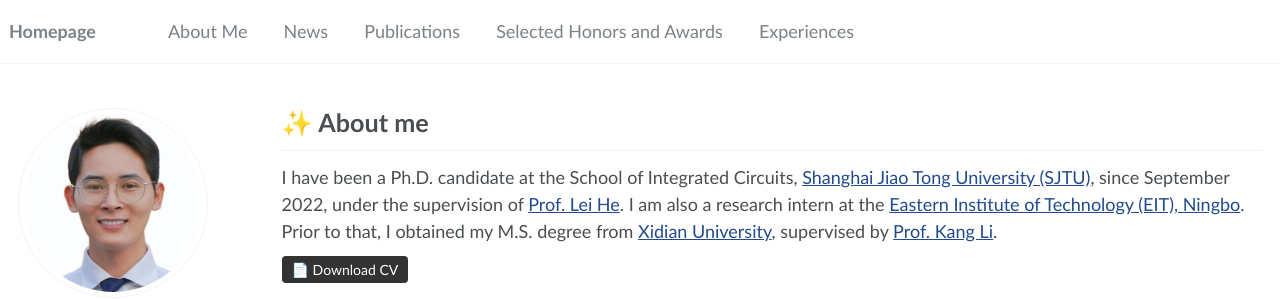
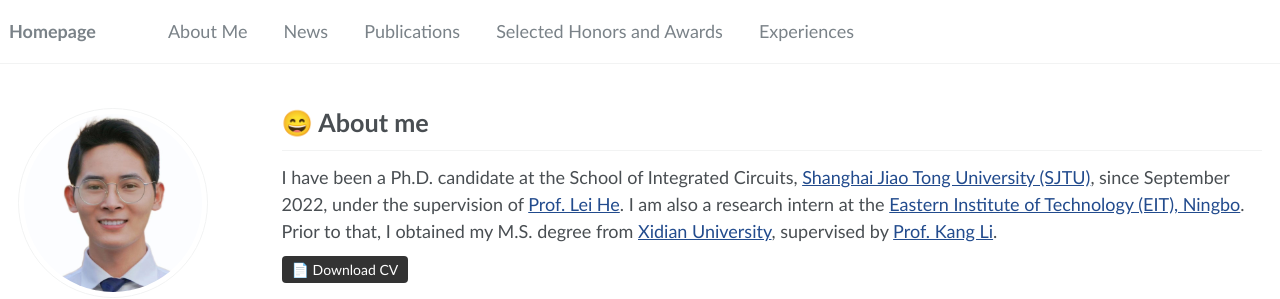
Before and after one commit to ShaoqiangLu/ShaoqangLu.github.io, a Jekyll site: the page built from _pages/about.md, in a window 1280 px wide and 900 px high. Shown: the top 299 px of the window. Built offline with Jekyll 4.4.1, drawn with Linux system fonts in a browser that asks for light colours; some web fonts are replaced.

```diff
--- a/_pages/about.md
+++ b/_pages/about.md
@@ -17,7 +17,7 @@ redirect_from:
 
 <span class='anchor' id='about-me'></span>
 
-# ✨ About me
+# 😄 About me
 
 I have been a Ph.D. candidate at the School of Integrated Circuits, [Shanghai Jiao Tong University (SJTU)](https://www.sjtu.edu.cn/), since September 2022, under the supervision of [Prof. Lei He](https://scholar.google.com/citations?user=n_N-PJkAAAAJ&hl=en). I am also a research intern at the [Eastern Institute of Technology (EIT), Ningbo](https://www.eitech.edu.cn/). Prior to that, I obtained my M.S. degree from [Xidian University](https://www.xidian.edu.cn/), supervised by [Prof. Kang Li](https://faculty.xidian.edu.cn/LK4/zh_CN/index/348597/list/index.htm).
 
```
